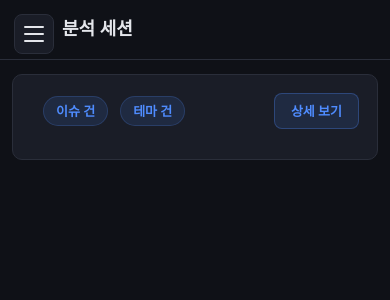
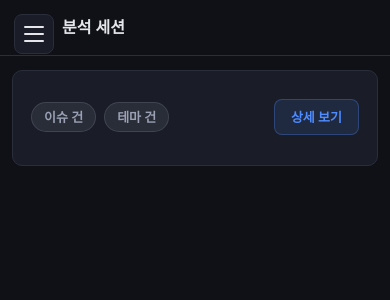
Before and after one commit to YawnsDuzin/investment-advisor, a FastAPI app: page /pages/sessions in a window 390 px wide. Shown: the top 300 px of the page. Run offline with FastAPI, Linux system fonts and the light colour scheme; a database or web service that is not in the repository returns one stand-in record (values such as "Sample title"); some libraries are stand-ins or nearby versions.

Commit message:
fix(UI): 모바일 대시보드/세션 레이아웃 및 뱃지 구분감 개선
risk-temp 뱃지 강조(pill+테두리+굵기), 모바일 축소 표시.
세션 카드 PC 한 줄/모바일 2줄 분리, 상세보기 우측 정렬.
badge-category 회색 톤으로 변경하여 btn-primary와 시각적 구분.
content-header 모바일 말줄임+우측 고정.

```diff
--- a/api/static/css/style.css
+++ b/api/static/css/style.css
@@ -521,7 +521,7 @@ a:hover { color: var(--accent-hover); }
 .badge-mid { background: rgba(251,191,36,0.15); color: var(--orange); border-color: rgba(251,191,36,0.25); }
 .badge-long { background: rgba(52,211,153,0.15); color: var(--green); border-color: rgba(52,211,153,0.25); }
 
-.badge-category { background: rgba(79,140,255,0.12); color: var(--accent); border-color: rgba(79,140,255,0.2); }
+.badge-category { background: rgba(155,160,180,0.12); color: var(--text-muted); border-color: rgba(155,160,180,0.2); }
 
 /* ===== Vendor Tier Badges ===== */
 .badge-tier1 { background: rgba(79,140,255,0.15); color: var(--accent); border-color: rgba(79,140,255,0.25); }
@@ -813,13 +813,16 @@ tbody tr:hover { background: var(--bg-card-hover); }
     align-items: center;
     gap: 6px;
     font-size: 14px;
-    font-weight: 600;
+    font-weight: 700;
     padding: 5px 14px;
-    border-radius: 16px;
-}
-.risk-temp-high { background: rgba(248,113,113,0.15); color: var(--red); }
-.risk-temp-medium { background: rgba(251,191,36,0.15); color: var(--orange); }
-.risk-temp-low { background: rgba(52,211,153,0.15); color: var(--green); }
+    border-radius: 9999px;
+    border: 1px solid transparent;
+    flex-shrink: 0;
+    white-space: nowrap;
+}
+.risk-temp-high { background: rgba(248,113,113,0.18); color: var(--red); border-color: rgba(248,113,113,0.35); }
+.risk-temp-medium { background: rgba(251,191,36,0.18); color: var(--orange); border-color: rgba(251,191,36,0.35); }
+.risk-temp-low { background: rgba(52,211,153,0.18); color: var(--green); border-color: rgba(52,211,153,0.35); }
 .risk-temp-dot { width: 8px; height: 8px; border-radius: 50%; }
 .risk-temp-high .risk-temp-dot { background: var(--red); }
 .risk-temp-medium .risk-temp-dot { background: var(--orange); }
@@ -1108,6 +1111,34 @@ tbody tr:hover { background: var(--bg-card-hover); }
     z-index: 999;
 }
 
+/* ===== Session Card Top ===== */
+.session-card-top {
+    display: flex;
+    align-items: center;
+    gap: 10px;
+    margin-bottom: 12px;
+}
+
+.session-card-row1 {
+    display: flex;
+    align-items: center;
+    gap: 8px;
+    flex-shrink: 0;
+}
+
+.session-card-date {
+    font-weight: 700;
+    font-size: 16px;
+}
+
+.session-card-row2 {
+    display: flex;
+    align-items: center;
+    gap: 8px;
+    margin-left: auto;
+    flex-wrap: nowrap;
+}
+
 /* ===== Responsive ===== */
 @media (max-width: 768px) {
     /* 사이드바: 숨김 → 슬라이드 오버레이 */
@@ -1130,16 +1161,30 @@ tbody tr:hover { background: var(--bg-card-hover); }
         padding: 14px 16px;
         padding-left: 62px; /* 햄버거 버튼 공간 확보 */
     }
-    .content-header h2 { font-size: 18px; }
+    .content-header h2 { font-size: 16px; min-width: 0; overflow: hidden; text-overflow: ellipsis; white-space: nowrap; }
+    .header-right { flex-shrink: 0; flex-wrap: nowrap; }
+    .header-right .btn { white-space: nowrap; font-size: 12px; padding: 5px 10px; }
     .content-body { padding: 14px 12px; }
     .user-dropdown-name { display: none; }
     .user-dropdown-menu { right: -8px; }
 
+    /* risk-temp 뱃지 축소 → 날짜 우측에 표시 */
+    .risk-temp { font-size: 11px; padding: 3px 10px; gap: 4px; }
+    .risk-temp-dot { width: 6px; height: 6px; }
+
+    /* 세션 카드: 모바일에서 날짜+HIGH / 뱃지+버튼 2줄 */
+    .session-card-top { flex-wrap: wrap; }
+    .session-card-row1 { flex-basis: 100%; }
+    .session-card-row2 { width: 100%; justify-content: flex-start; }
+    .session-card-row2 .btn { margin-left: auto; }
+
     /* 그리드 축소 */
-    .stat-grid { grid-template-columns: repeat(2, 1fr); gap: 10px; }
-    .stat-grid-6 { grid-template-columns: repeat(3, 1fr); }
-    .stat-card { padding: 14px; }
-    .stat-value { font-size: 26px; }
+    .stat-grid { grid-template-columns: repeat(2, 1fr); gap: 8px; }
+    .stat-grid-6 { grid-template-columns: repeat(3, 1fr); gap: 8px; }
+    .stat-card { padding: 10px 8px; }
+    .stat-value { font-size: 22px; }
+    .stat-label { font-size: 11px; }
+    .stat-sub { font-size: 10px; }
     .scenario-grid { grid-template-columns: 1fr; }
     .impact-timeline { grid-template-columns: 1fr; }
 
--- a/api/templates/dashboard.html
+++ b/api/templates/dashboard.html
@@ -6,7 +6,7 @@
 {% if session %}
 <!-- 시장 요약 (구조화) -->
 <div class="market-summary">
-    <div class="label" style="display:flex;align-items:center;justify-content:space-between;">
+    <div class="label" style="display:flex;align-items:center;justify-content:space-between;flex-wrap:wrap;gap:8px;">
         <span>Market Summary &middot; {{ session.analysis_date }}</span>
         {% if session.risk_temperature %}
         <span class="risk-temp risk-temp-{{ session.risk_temperature }}">
--- a/api/templates/sessions.html
+++ b/api/templates/sessions.html
@@ -6,19 +6,21 @@
 {% if sessions %}
 {% for s in sessions %}
 <div class="card" style="padding:18px;">
-    <div style="display:flex;align-items:center;justify-content:space-between;flex-wrap:wrap;gap:8px;margin-bottom:12px;">
-        <span style="display:flex;align-items:center;gap:12px;flex-wrap:wrap;">
-            <span style="font-weight:700;font-size:16px;">{{ s.analysis_date }}</span>
+    <div class="session-card-top">
+        <span class="session-card-row1">
+            <span class="session-card-date">{{ s.analysis_date }}</span>
             {% if s.risk_temperature %}
             <span class="risk-temp risk-temp-{{ s.risk_temperature }}">
                 <span class="risk-temp-dot"></span>
                 {{ s.risk_temperature|upper }}
             </span>
             {% endif %}
+        </span>
+        <span class="session-card-row2">
             <span class="badge badge-category">이슈 {{ s.issue_count }}건</span>
             <span class="badge badge-category">테마 {{ s.theme_count }}건</span>
+            <a href="/pages/sessions/{{ s.id }}" class="btn btn-primary" style="padding:6px 16px;font-size:13px;white-space:nowrap;">상세 보기</a>
         </span>
-        <a href="/pages/sessions/{{ s.id }}" class="btn btn-primary" style="padding:6px 16px;font-size:13px;white-space:nowrap;">상세 보기</a>
     </div>
     {% if s.market_summary %}
     <div style="font-size:14px;color:var(--text-muted);line-height:1.8;padding:12px 14px;background:rgba(255,255,255,0.02);border-radius:8px;border:1px solid var(--border);">
```
Also changed, not shown: _docs/_prompts/20260415_prompt.md (+53 -1 lines).
